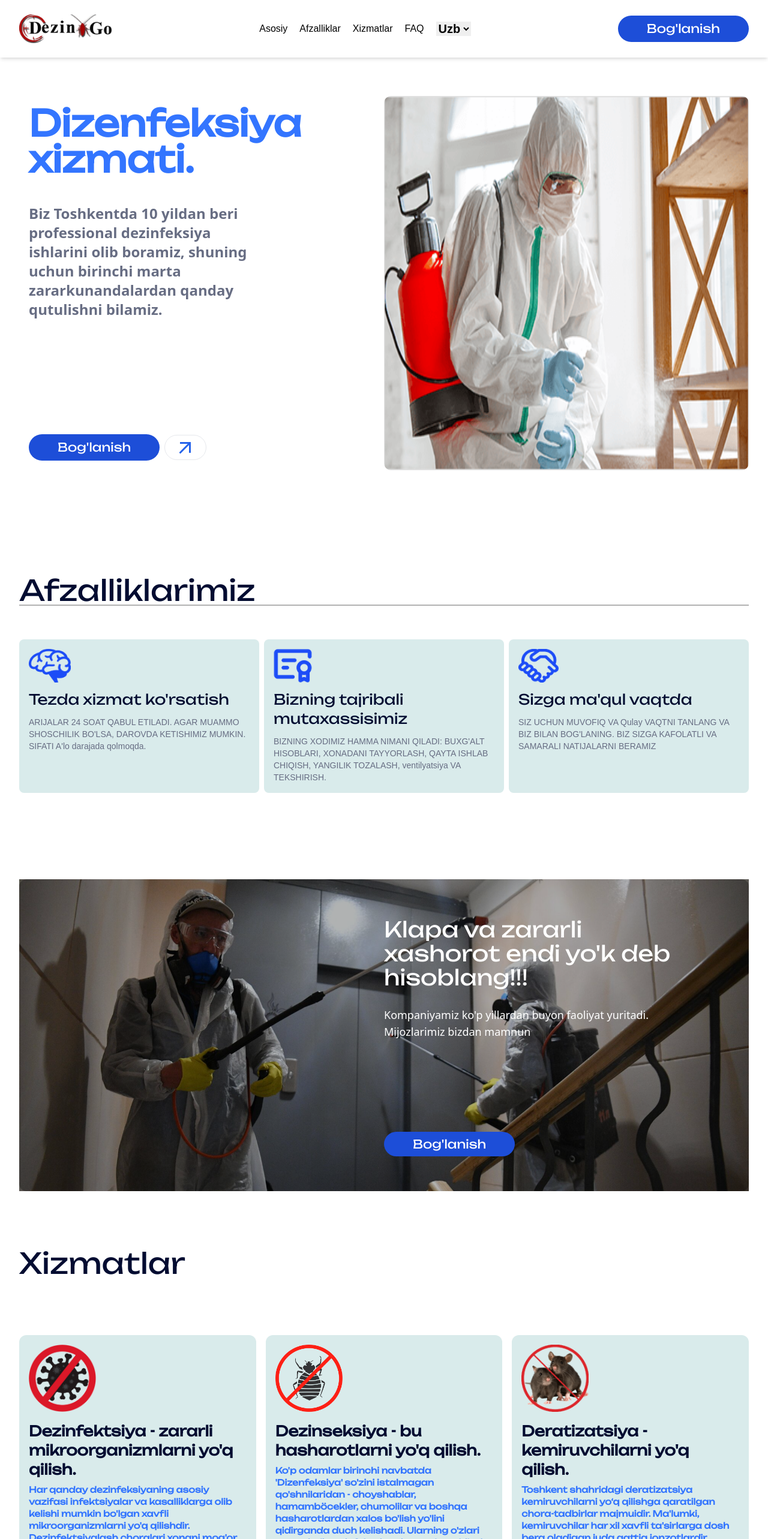
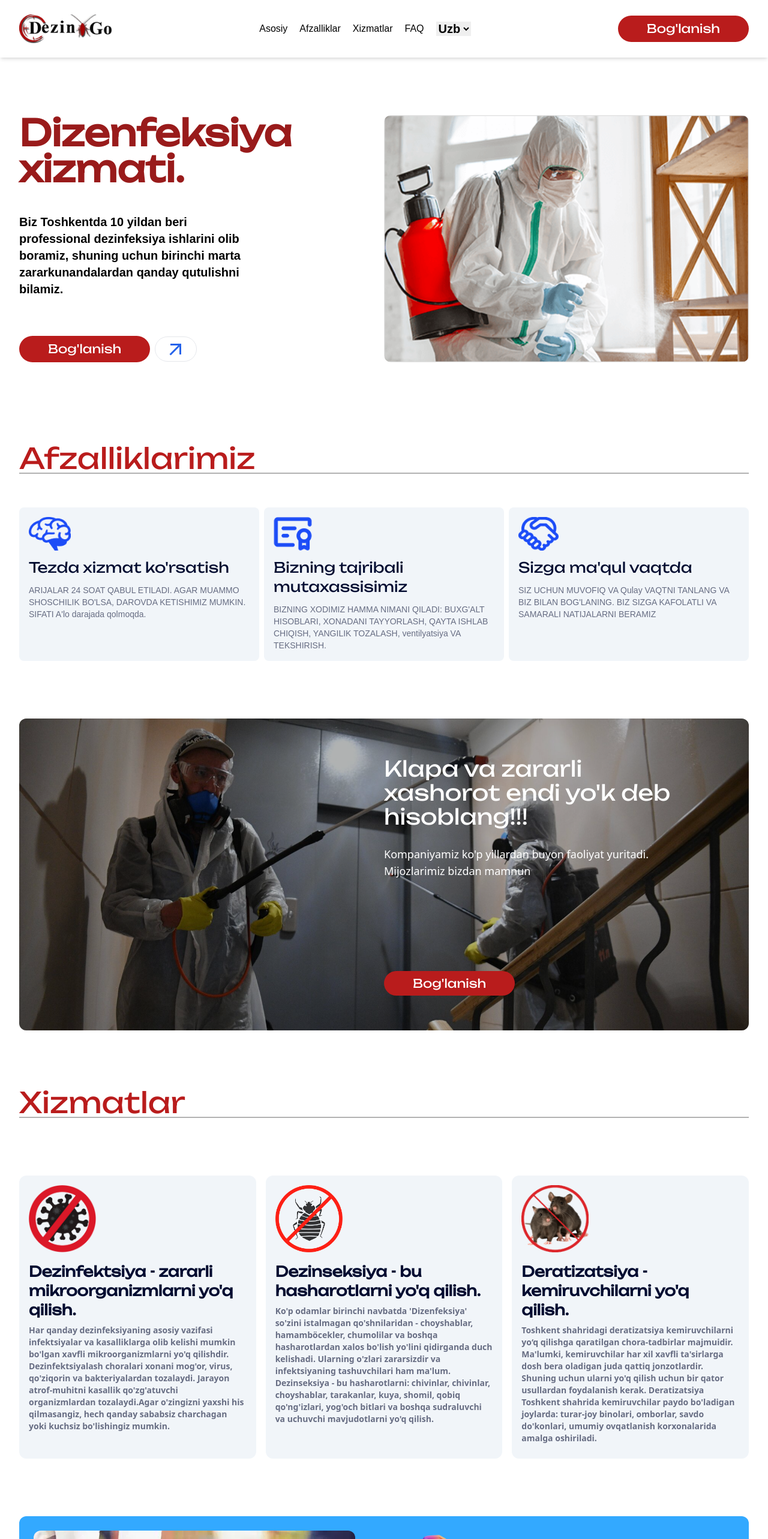
Before and after one commit to ilyosjonaxmadaliyev/dizen, a React (Vite) app: page / in a window 1280 px wide. Shown: the top 2566 px of the page at 60% size. Built offline with nearby package versions, Linux system fonts and the light colour scheme.

Commit message:
edited responsive

```diff
--- a/src/App.jsx
+++ b/src/App.jsx
@@ -11,6 +11,7 @@ function App() {
   return (
     <>
       <Header />
+      <div className="lg:h-48 md:h-36 h-32"></div>
       <Hero />
       <Advantages />
       <Services />
--- a/src/components/Advantages.jsx
+++ b/src/components/Advantages.jsx
@@ -10,14 +10,14 @@ function Advantages() {
     <div id="advantages" className="custom-container mb-24">
       <h2
         data-aos="fade-right"
-        className="font-unbounded text-3xl lg:text-5xl text-[#020C31] border-b-2 border-black/30 leading-[70px] mb-14"
+        className="font-unbounded text-3xl lg:text-5xl text-red-700 border-b-2 border-black/30 leading-[70px] mb-14"
       >
         {t("afzal")}
       </h2>
-      <div className="grid md:grid-cols-2 lg:grid-cols-3 gap-2 mb-24">
+      <div className="grid md:grid-cols-2 lg:grid-cols-3 gap-2 mb-12">
         <div
           data-aos="fade-right"
-          className="mb-12 w-full bg-[#d9ebeb] p-4 rounded-lg"
+          className="mb-12 w-full bg-slate-100 p-4 rounded-lg"
         >
           <img className="mb-3" src={list1} alt="" />
           <h4 className="font-unbounded text-[#020C31] text-2xl mb-3">
@@ -29,7 +29,7 @@ function Advantages() {
         </div>
         <div
           data-aos="fade-right"
-          className="mb-12 w-full bg-[#d9ebeb] p-4 rounded-lg"
+          className="mb-12 w-full bg-slate-100 p-4 rounded-lg"
         >
           <img className="mb-3" src={list2} alt="" />
           <h4 className="font-unbounded text-[#020C31] text-2xl mb-3">
@@ -41,7 +41,7 @@ function Advantages() {
         </div>
         <div
           data-aos="fade-right"
-          className="mb-12 w-full bg-[#d9ebeb] p-4 rounded-lg"
+          className="mb-12 w-full bg-slate-100 p-4 rounded-lg"
         >
           <img className="mb-3" src={list3} alt="" />
           <h4 className="font-unbounded text-[#020C31] text-2xl mb-3">
@@ -52,7 +52,7 @@ function Advantages() {
           </p>
         </div>
       </div>
-      <div className="advantageBg">
+      <div className="advantageBg rounded-xl">
         <div className="grid lg:grid-cols-2  py-16 px-4 lg:py-16 lg:px-32 rounded-xl bg-black/30 w-full">
           <div className="hidden lg:flex"></div>
           <div data-aos="fade-right" className="">
--- a/src/components/Button.jsx
+++ b/src/components/Button.jsx
@@ -5,9 +5,9 @@ function Button({ href }) {
   return (
     <a
       href={href}
-      className="cursor-pointer font-unbounded bg-blue-700 py-2 lg:text-xl px-12 rounded-full text-white hover:bg-blue-500 duration-100"
+      className="cursor-pointer font-unbounded bg-red-700 py-2 lg:text-xl px-12 rounded-full text-white hover:bg-red-500 duration-100"
     >
-      {t('button')}
+      {t("button")}
     </a>
   );
 }
--- a/src/components/Contact.jsx
+++ b/src/components/Contact.jsx
@@ -30,7 +30,7 @@ function Contact() {
             type="text"
           />
           <input
-            className="bg-[#F3F6F6] w-full outline-none rounded-xl p-2 mb-24"
+            className="bg-[#F3F6F6] w-full outline-none rounded-xl p-2 mb-12"
             placeholder="+998 |"
             type="number"
           />
@@ -44,7 +44,7 @@ function Contact() {
         </form>
       </div>
       <div className="hidden lg:block">
-        <h3 className="font-unbounded text-white text-3xl mb-2">
+        <h3 className="font-unbounded text-red-700 text-3xl mb-2">
           {t("formTitle2")}
         </h3>
         <img className="bottom-0" src={faqImage} alt="" />
--- a/src/components/Faq.jsx
+++ b/src/components/Faq.jsx
@@ -1,4 +1,3 @@
-import Button from "./Button";
 import Contact from "./Contact";
 import FaqItem from "./FaqItem";
 import { useTranslation } from "react-i18next";
@@ -7,10 +6,10 @@ function Faq() {
   const [t] = useTranslation("global");
   return (
     <div className="custom-container">
-      <div id="faq" className="lg:flex mb-14">
+      <div id="faq" className="mb-14">
         <h3
           data-aos="fade-right"
-          className="font-unbounded text-3xl lg:text-5xl text-[#020C31] mt-6 mr-40"
+          className="font-unbounded text-3xl lg:text-5xl text-red-700 mb-16 border-b-2 border-black/30"
         >
           {t("faq")}
         </h3>
--- a/src/components/FaqItem.jsx
+++ b/src/components/FaqItem.jsx
@@ -8,17 +8,21 @@ function FaqItem({ t, t2 }) {
   const [show, setShow] = useState(false);
   return (
     <div className="border-black/30 border-b-2">
-      <div className="flex items-center justify-between font-unbounded text-[#676D83] text-2xl my-6">
+      <h3
+        onClick={() => setShow((prev) => !prev)}
+        className="flex items-center cursor-pointer justify-between font-unbounded text-[#020C31] lg:text-2xl md:text-xl text-lg my-6"
+      >
         {t}
-        <span
-          onClick={() => setShow((prev) => !prev)}
-          className="text-4xl bg-[#bdc1cf] rounded-full cursor-pointer"
-        >
+        <span className="text-4xl bg-[#bdc1cf] rounded-full cursor-pointer">
           {show ? <MdOutlineKeyboardArrowUp /> : <MdOutlineKeyboardArrowDown />}
         </span>
-      </div>
+      </h3>
 
-      {show && <p className="font-sansSerif text-xl text-[#676D83]">{t2}</p>}
+      {show && (
+        <p className="font-sansSerif lg:text-xl md:text-base text-sm text-[#676D83]">
+          {t2}
+        </p>
+      )}
     </div>
   );
 }
--- a/src/components/Hero.jsx
+++ b/src/components/Hero.jsx
@@ -6,18 +6,18 @@ import Button from "./Button";
 function Hero() {
   const [t] = useTranslation("global");
   return (
-    <div className="pt-32 lg:pt-40 lg:pb-24 mb-20 custom-container ">
+    <div className="lg:pb-24 mb-10 custom-container ">
       <div
         id="home"
-        className="lg:p-0 rounded-xl grid lg:grid-cols-2 heroBg lg:bg-none"
+        className="rounded-xl grid lg:grid-cols-2 heroBg lg:bg-none"
       >
-        <div className="p-4 rounded-xl bg-black/50 lg:bg-black/0 w-full">
+        <div className="rounded-xl p-4 lg:p-0 bg-black/50 lg:bg-black/0 w-full">
           <div data-aos="fade-right" className=" w-full">
-            <h1 className="text-white lg:text-[#3375FF] font-bold font-unbounded text-3xl md:text-5xl lg:text-6xl mb-11">
+            <h1 className="text-white lg:text-red-800 font-bold font-unbounded text-3xl md:text-5xl lg:text-6xl mb-11">
               {t("heroTitle")}
             </h1>
 
-            <p className="text-white lg:text-[#676D83] font-bold text-lg md:text-xl lg:text-2xl lg:w-[400px] mb-16 lg:mb-48">
+            <p className="text-white lg:text-black font-bold font-sansSerif text-base md:text-lg lg:text-xl lg:w-[400px] mb-8 lg:mb-16">
               {t("heroDoc")}
             </p>
 
--- a/src/components/Services.jsx
+++ b/src/components/Services.jsx
@@ -13,51 +13,50 @@ function Services() {
       <div className="mb-24">
         <h3
           data-aos="fade-right"
-          className="font-unbounded text-3xl lg:text-5xl text-[#020C31] mb-24"
+          className="font-unbounded text-3xl lg:text-5xl text-red-700 mb-24 border-b-2 border-black/30"
         >
           {t("xizmat")}
         </h3>
         <div className="grid md:grid-cols-2 lg:grid-cols-3 gap-4">
-          <div data-aos="fade-right" className="p-4 bg-[#d9ebeb] rounded-xl">
+          <div data-aos="fade-right" className="p-4 bg-slate-100 rounded-xl">
             <img className="w-28 mb-4" src={group1} alt="" />
             <h4 className="font-unbounded text-2xl text-[#020C31] mb-2 font-bold">
               {t("xizmat1")}
             </h4>
-            <h6 className="text-[#3375FF] text-bold font-unbounded text-sm font-bold mb-2">
+            <h6 className="text-[#676D83] font-font-sansSerif text-sm font-bold mb-2">
               {t("xizmatDoc1")}
             </h6>
           </div>
-          <div data-aos="fade-right" className="p-4 bg-[#d9ebeb] rounded-xl">
+          <div data-aos="fade-right" className="p-4 bg-slate-100 rounded-xl">
             <img className="w-28 mb-4" src={group2} alt="" />
             <h4 className="font-unbounded text-2xl text-[#020C31] mb-2 font-bold">
               {t("xizmat2")}
             </h4>
-            <h6 className="text-[#3375FF] text-bold font-unbounded text-sm font-bold mb-2">
+            <h6 className="text-[#676D83]  font-sansSerifd text-sm font-bold mb-2">
               {t("xizmatDoc2")}
             </h6>
           </div>
-          <div data-aos="fade-right" className="p-4 bg-[#d9ebeb] rounded-xl">
+          <div data-aos="fade-right" className="p-4 bg-slate-100 rounded-xl">
             <img className="w-28 mb-4" src={group3} alt="" />
             <h4 className="font-unbounded text-2xl text-[#020C31] mb-2 font-bold">
               {t("xizmat3")}
             </h4>
-            <h6 className="text-[#3375FF] text-bold font-unbounded text-sm font-bold mb-2">
+            <h6 className="text-[#676D83]  font-sansSerifd text-sm font-bold mb-2">
               {t("xizmatDoc3")}
             </h6>
           </div>
         </div>
       </div>
       <div className="grid lg:grid-cols-2 p-6 gap-24 bg-[#33A9FF] mb-24 rounded-xl">
-        <img className="rounded-xl hidden lg:flex" src={image3} alt="" />
+        <img className="rounded-xl h-full hidden lg:flex" src={image3} alt="" />
         <div data-aos="fade-right">
           <img className="mb-8" src={icon} alt="" />
-          <h3 className="font-unbounded text-white text-xl lg:text-3xl mb-24">
+          <h3 className="font-unbounded text-red-700 text-xl lg:text-3xl mb-24">
             {t("xizmatInfo")}
           </h3>
           <Button text={"Bog'lanish"} href={"#contact"} />
         </div>
       </div>
-      <div className="border-b-2 border-black/30 leading-[70px]"></div>
     </div>
   );
 }
--- a/src/index.css
+++ b/src/index.css
@@ -16,6 +16,9 @@
     @apply mx-auto w-full max-w-[1280px] px-8;
   }
 }
+html {
+  scroll-behavior: smooth;
+}
 .heroBg {
   background: url("../public/image1.png");
   background-repeat: no-repeat;
```
